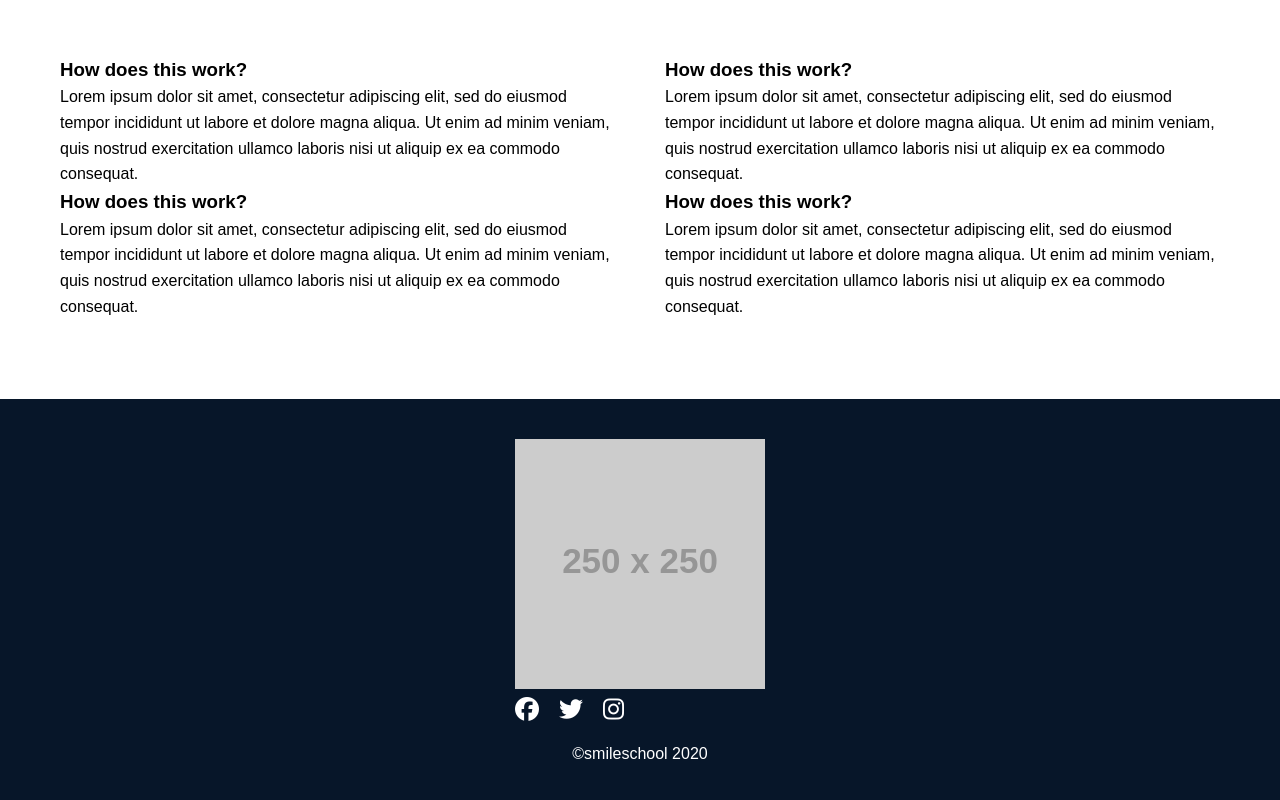
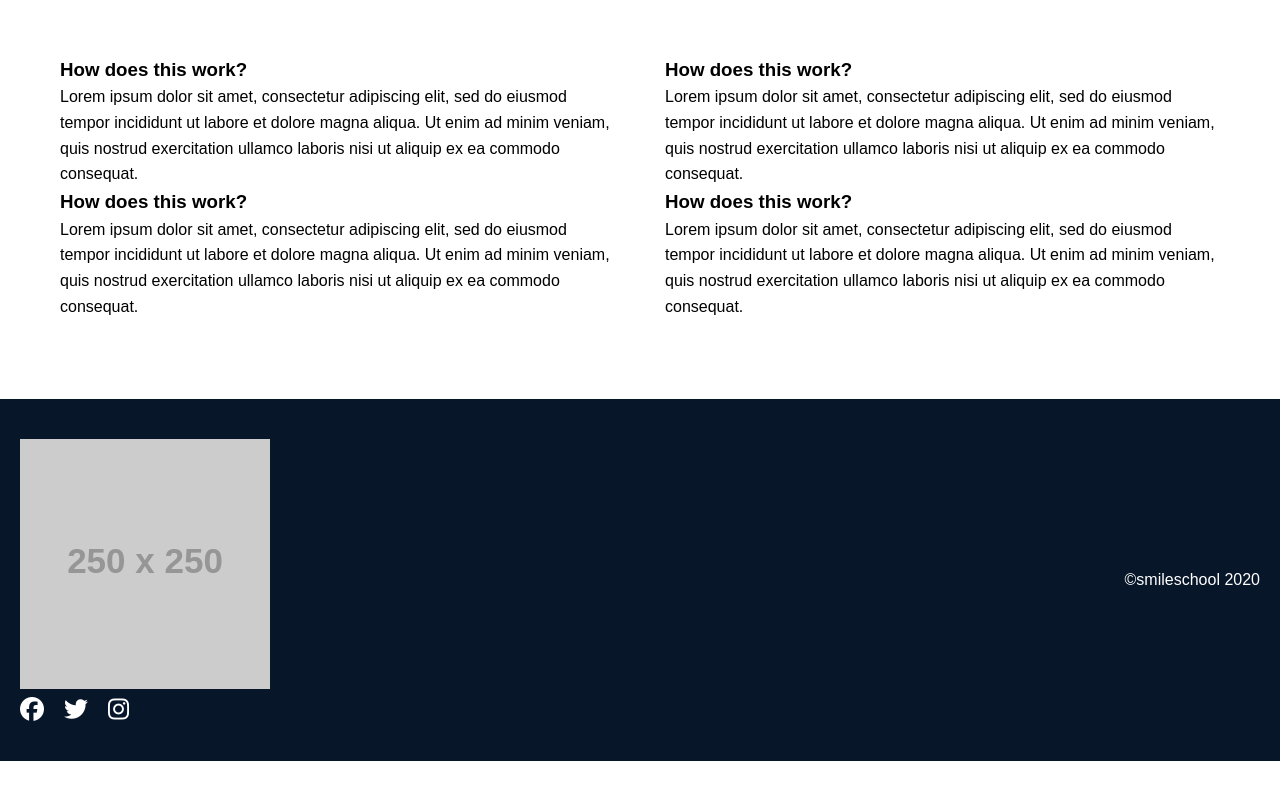
Before and after one commit to Mohellebi-cmd/alx_html_css, a plain HTML site: page css_advanced/index.html in a window 1280 px wide. Shown: the part 2153-2953 px from the top of the page. After the commit the page ends 2914 px from the top, so only its background shows below. Drawn offline with Linux system fonts and the light colour scheme; placeholder pictures from the web are drawn by us.

Commit message:
Update styles.css

```diff
--- a/css_advanced/styles.css
+++ b/css_advanced/styles.css
@@ -200,20 +200,26 @@ footer {
 }
 
 .footer-content {
-    max-width: 1200px;
+
     margin: 0 auto;
     padding: 0 20px;
     display: flex;
-    flex-direction: column;
     align-items: center;
+justify-content: space-between;
     gap: 20px;
 }
 
 .social-icons {
-    display: flex;
+   display: flex;
     gap: 20px;
+
 }
 
 .social-icons i {
     font-size: 24px;
 }
+
+
+.paragraph {
+    text-align: center ;
+}
```
